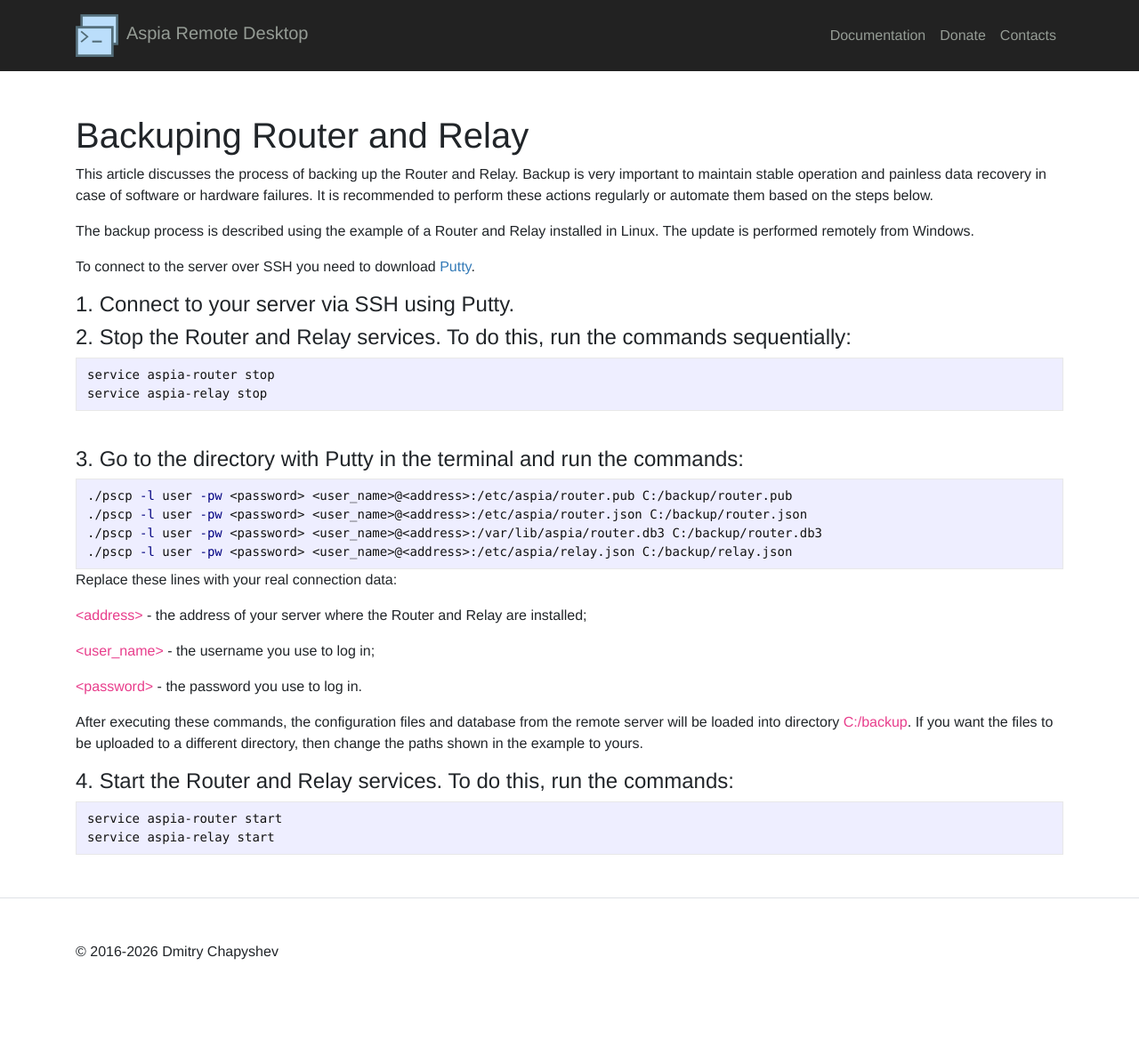
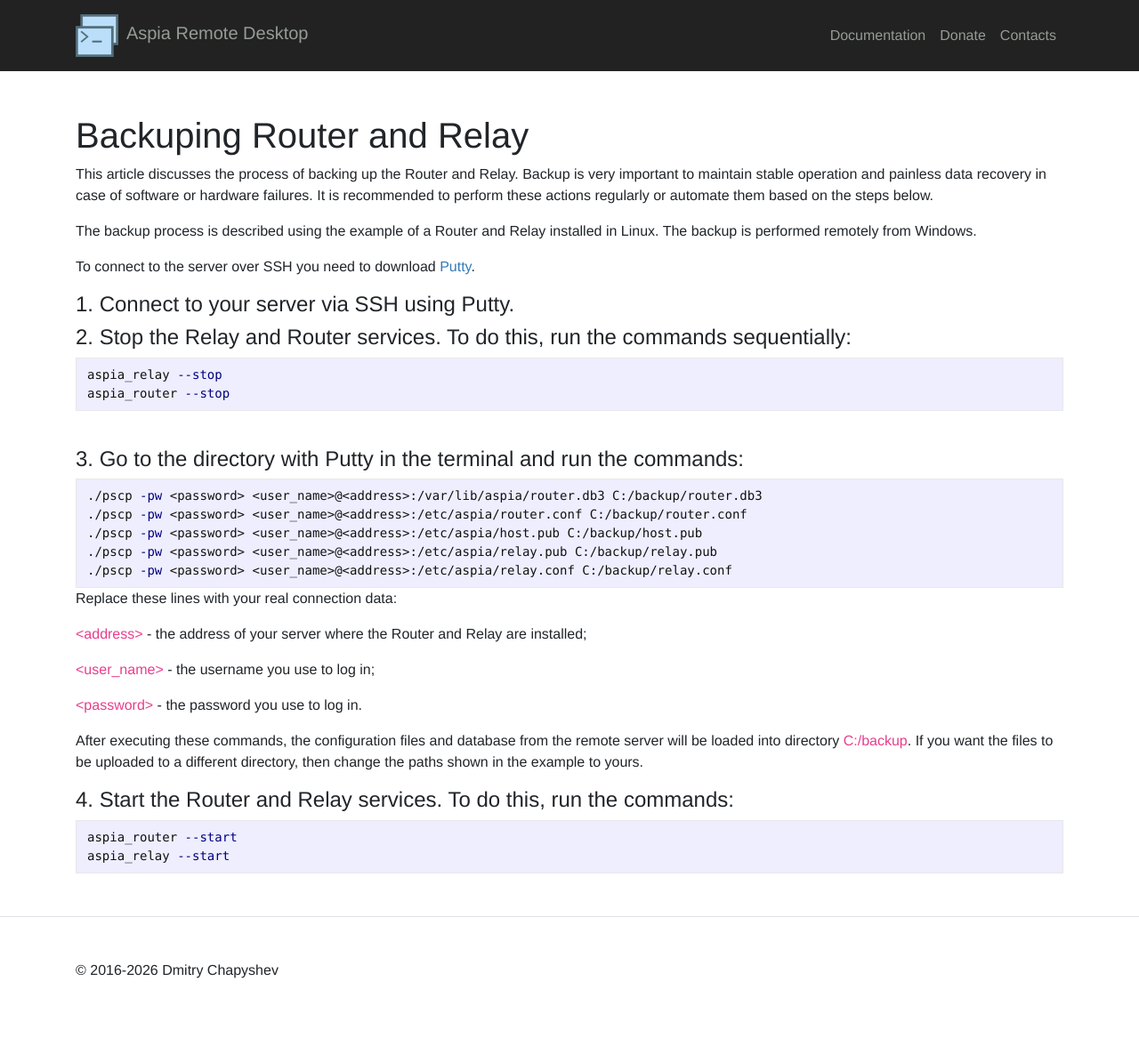
Before and after one commit to dchapyshev/dchapyshev.github.io, a Jekyll site: the page built from docs/backup-router-and-relay.md, in a window 1280 px wide. Shown: the whole page at 89% size. Built offline with Jekyll 4.4.1, drawn with Linux system fonts in a browser that asks for light colours; before the commit the page ends 1146 px from its top, so only the background shows below that.

Commit message:
Update docs.

````diff
--- a/docs/backup-router-and-relay.md
+++ b/docs/backup-router-and-relay.md
@@ -7,25 +7,27 @@ This article discusses the process of backing up the Router and Relay.
 Backup is very important to maintain stable operation and painless data recovery in case of software or hardware failures.
 It is recommended to perform these actions regularly or automate them based on the steps below.
 
-The backup process is described using the example of a Router and Relay installed in Linux. The update is performed remotely from Windows.
+The backup process is described using the example of a Router and Relay installed in Linux. The backup
+is performed remotely from Windows.
 
 To connect to the server over SSH you need to download [Putty](https://www.putty.org).
 
 ### 1. Connect to your server via SSH using Putty.
 
-### 2. Stop the Router and Relay services. To do this, run the commands sequentially:
+### 2. Stop the Relay and Router services. To do this, run the commands sequentially:
 ```bash
-service aspia-router stop
-service aspia-relay stop
+aspia_relay --stop
+aspia_router --stop
 ```
 
 <br/>
 ### 3. Go to the directory with Putty in the terminal and run the commands:
 ```bash
-./pscp -l user -pw <password> <user_name>@<address>:/etc/aspia/router.pub C:/backup/router.pub
-./pscp -l user -pw <password> <user_name>@<address>:/etc/aspia/router.json C:/backup/router.json
-./pscp -l user -pw <password> <user_name>@<address>:/var/lib/aspia/router.db3 C:/backup/router.db3
-./pscp -l user -pw <password> <user_name>@<address>:/etc/aspia/relay.json C:/backup/relay.json
+./pscp -pw <password> <user_name>@<address>:/var/lib/aspia/router.db3 C:/backup/router.db3
+./pscp -pw <password> <user_name>@<address>:/etc/aspia/router.conf C:/backup/router.conf
+./pscp -pw <password> <user_name>@<address>:/etc/aspia/host.pub C:/backup/host.pub
+./pscp -pw <password> <user_name>@<address>:/etc/aspia/relay.pub C:/backup/relay.pub
+./pscp -pw <password> <user_name>@<address>:/etc/aspia/relay.conf C:/backup/relay.conf
 ```
 
 Replace these lines with your real connection data:
@@ -41,6 +43,6 @@ If you want the files to be uploaded to a different directory, then change the p
 
 ### 4. Start the Router and Relay services. To do this, run the commands:
 ```bash
-service aspia-router start
-service aspia-relay start
+aspia_router --start
+aspia_relay --start
 ```
````
